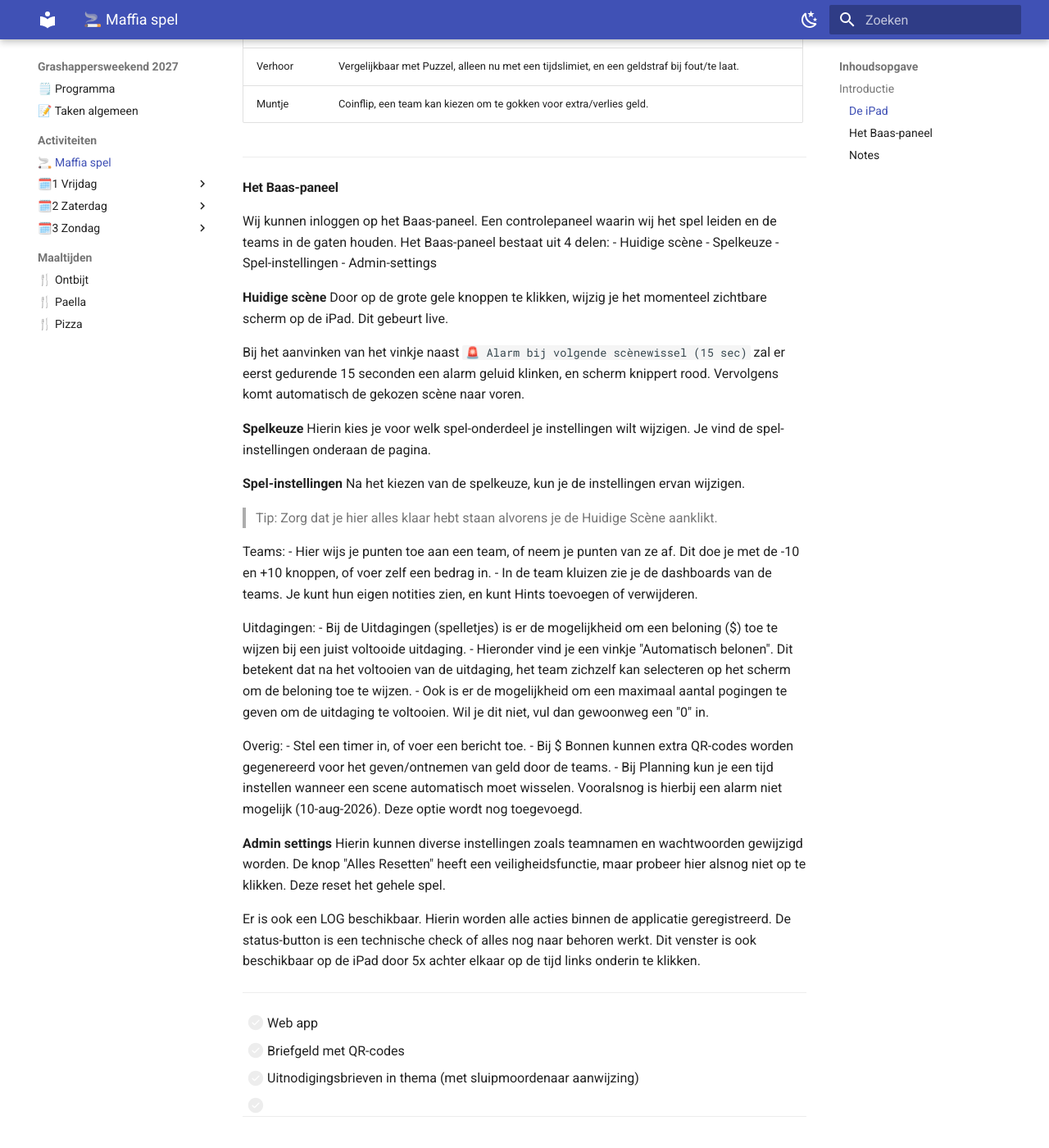
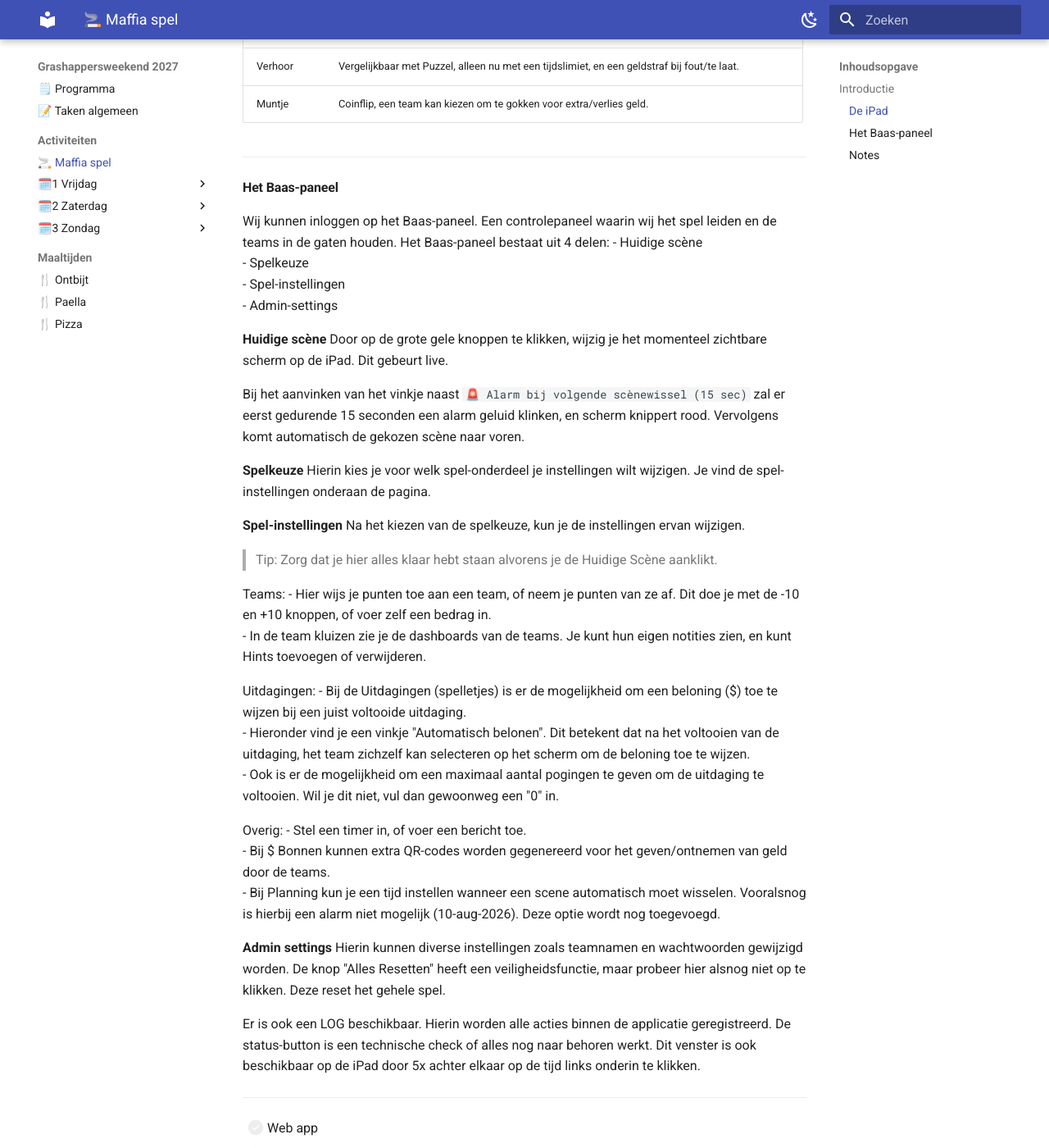
Before and after one commit to marschoe/grashappersweekend_2027, an MkDocs documentation site: the page built from Obsidian/Activiteiten/🚬 Maffia spel.md, in a window 1280 px wide and 1400 px high, scrolled down 1177 px. Shown: the whole window at 82% size. Built offline with MkDocs 1.6.1 and Material for MkDocs 9.7.7, drawn with Linux system fonts in a browser that asks for light colours.

Commit message:
fix spacing

```diff
--- a/Obsidian/Activiteiten/🚬 Maffia spel.md
+++ b/Obsidian/Activiteiten/🚬 Maffia spel.md
@@ -43,9 +43,9 @@ Daarnaast kunnen we een aantal spellen spelen via de iPad:
 #### Het Baas-paneel
 
 Wij kunnen inloggen op het Baas-paneel. Een controlepaneel waarin wij het spel leiden en de teams in de gaten houden. Het Baas-paneel bestaat uit 4 delen:
-- Huidige scène
-- Spelkeuze
-- Spel-instellingen
+- Huidige scène<br>
+- Spelkeuze<br>
+- Spel-instellingen<br>
 - Admin-settings
 
 **Huidige scène**
@@ -61,17 +61,17 @@ Na het kiezen van de spelkeuze, kun je de instellingen ervan wijzigen.
 > Tip: Zorg dat je hier alles klaar hebt staan alvorens je de Huidige Scène aanklikt.
 
 Teams:
-- Hier wijs je punten toe aan een team, of neem je punten van ze af. Dit doe je met de -10 en +10 knoppen, of voer zelf een bedrag in.
+- Hier wijs je punten toe aan een team, of neem je punten van ze af. Dit doe je met de -10 en +10 knoppen, of voer zelf een bedrag in.<br>
 - In de team kluizen zie je de dashboards van de teams. Je kunt hun eigen notities zien, en kunt Hints toevoegen of verwijderen.
 
 Uitdagingen:
-- Bij de Uitdagingen (spelletjes) is er de mogelijkheid om een beloning ($) toe te wijzen bij een juist voltooide uitdaging.
-- Hieronder vind je een vinkje "Automatisch belonen". Dit betekent dat na het voltooien van de uitdaging, het team zichzelf kan selecteren op het scherm om de beloning toe te wijzen.
+- Bij de Uitdagingen (spelletjes) is er de mogelijkheid om een beloning ($) toe te wijzen bij een juist voltooide uitdaging. <br>
+- Hieronder vind je een vinkje "Automatisch belonen". Dit betekent dat na het voltooien van de uitdaging, het team zichzelf kan selecteren op het scherm om de beloning toe te wijzen.<br>
 - Ook is er de mogelijkheid om een maximaal aantal pogingen te geven om de uitdaging te voltooien. Wil je dit niet, vul dan gewoonweg een "0" in.
 
 Overig:
-- Stel een timer in, of voer een bericht toe.
-- Bij $ Bonnen kunnen extra QR-codes worden gegenereerd voor het geven/ontnemen van geld door de teams.
+- Stel een timer in, of voer een bericht toe.<br>
+- Bij $ Bonnen kunnen extra QR-codes worden gegenereerd voor het geven/ontnemen van geld door de teams.<br>
 - Bij Planning kun je een tijd instellen wanneer een scene automatisch moet wisselen. Vooralsnog is hierbij een alarm niet mogelijk (10-aug-2026). Deze optie wordt nog toegevoegd.
 
 **Admin settings**
--- a/mkdocs.yml
+++ b/mkdocs.yml
@@ -24,6 +24,8 @@ plugins:
   - roamlinks
 
 markdown_extensions:
+  - attr_list
+  - md_in_html
   - admonition
   - toc:
       permalink: true
```
